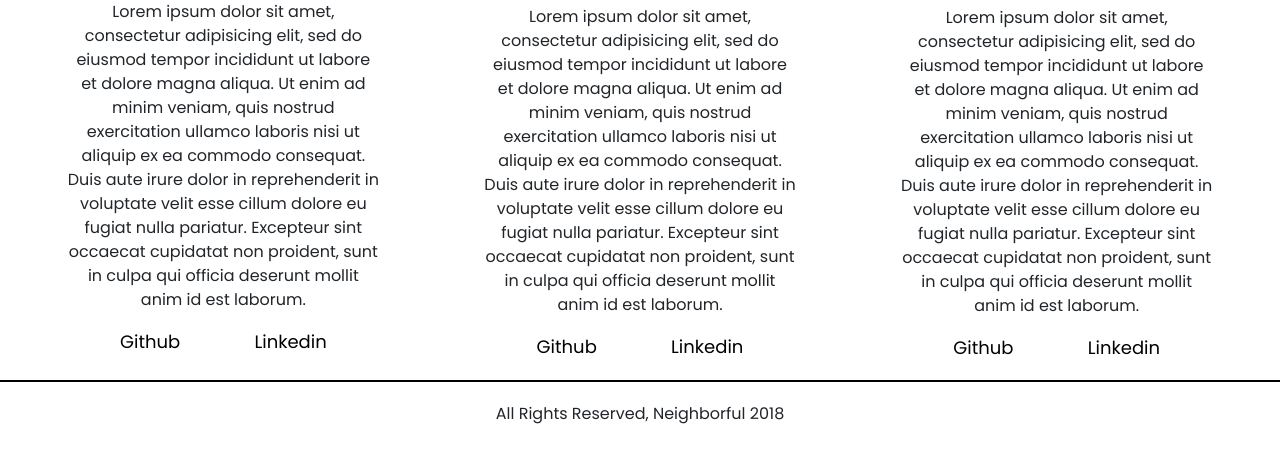
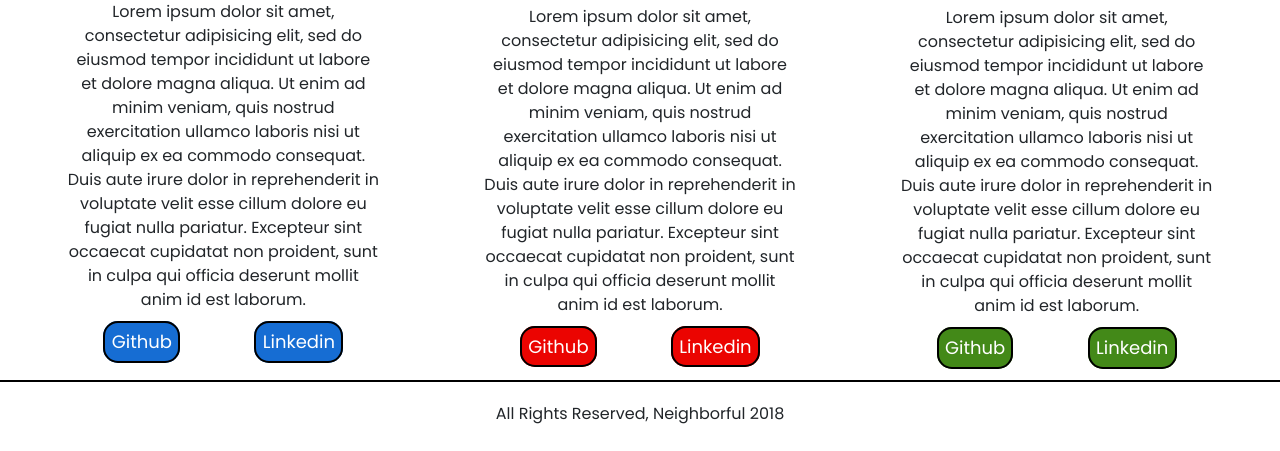
Before and after one commit to njang/neighborful, a Django app: page /about/ in a window 1280 px wide. Shown: the part 349-800 px from the top of the page. Run offline with Django 3.2, Linux system fonts and the light colour scheme; some libraries are stand-ins or nearby versions.

Commit message:
styles github and linkedin buttons

```diff
--- a/main_app/static/style.css
+++ b/main_app/static/style.css
@@ -417,19 +417,27 @@ footer {
 .neoGithub {
   margin-right: 35px;
   text-decoration: none;
-  color: black;
+  background-color: #166DD3;
+  border: black 2px solid;
+  border-radius: 15px;
+  padding: 2%;
+  color: white;
   font-size: 18px;
 }
 
 .neoGithub:hover, a:active {
   text-decoration: none;
-  color: #166DD3;
+  color: black;
 }
 
 .neoLinkedin {
   margin-left: 35px;
   text-decoration: none;
-  color: black;
+  background-color: #166DD3;
+  border: black 2px solid;
+  border-radius: 15px;
+  padding: 2%;
+  color: white;
   font-size: 18px;
 }
 
@@ -445,26 +453,32 @@ footer {
 
 .tessGithub {
   margin-right: 35px;
-  text-decoration: none;
-  color: black;
+  background-color: #EB0401;
+  border: black 2px solid;
+  border-radius: 15px;
+  padding: 2%;
+  color: white;
   font-size: 18px;
 }
 
 .tessGithub:hover, a:active {
   text-decoration: none;
-  color: #EB0401;
+  color: black;
 }
 
 .tessLinkedin {
   margin-left: 35px;
-  text-decoration: none;
-  color: black;
+  background-color: #EB0401;
+  border: black 2px solid;
+  border-radius: 15px;
+  padding: 2%;
+  color: white;
   font-size: 18px;
 }
 
 .tessLinkedin:hover, a:active {
   text-decoration: none;
-  color: #EB0401;
+  color: black;
 }
 
 .aleenaTitle {
@@ -474,26 +488,32 @@ footer {
 
 .aleenaGithub {
   margin-right: 35px;
-  text-decoration: none;
-  color: black;
+  background-color: #438918;
+  border: black 2px solid;
+  border-radius: 15px;
+  padding: 2%;
+  color: white;
   font-size: 18px;
 }
 
 .aleenaGithub:hover, a:active {
   text-decoration: none;
-  color: #438918;
+  color: black;
 }
 
 .aleenaLinkedin {
   margin-left: 35px;
-  text-decoration: none;
-  color: black;
+  background-color: #438918;
+  border: black 2px solid;
+  border-radius: 15px;
+  padding: 2%;
+  color: white;
   font-size: 18px;
 }
 
 .aleenaLinkedin:hover, a:active {
   text-decoration: none;
-  color: #438918;
+  color: black;
 }
 
 /* PROFILE */
```
